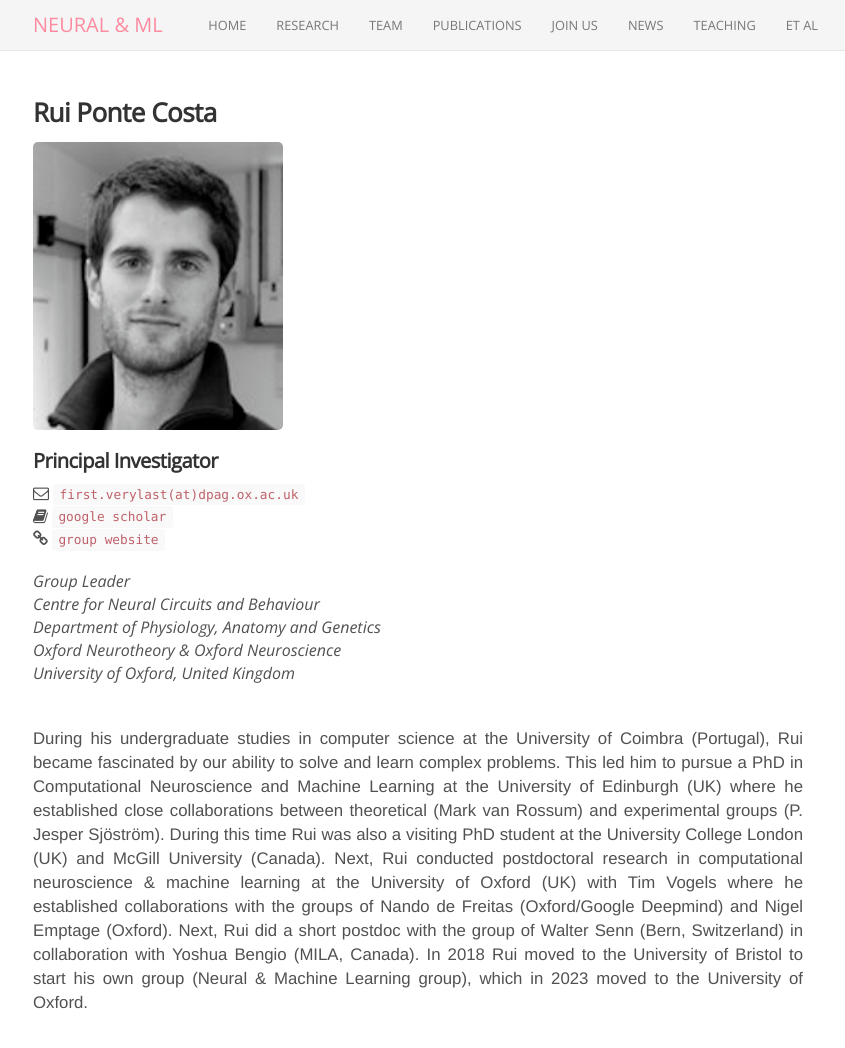
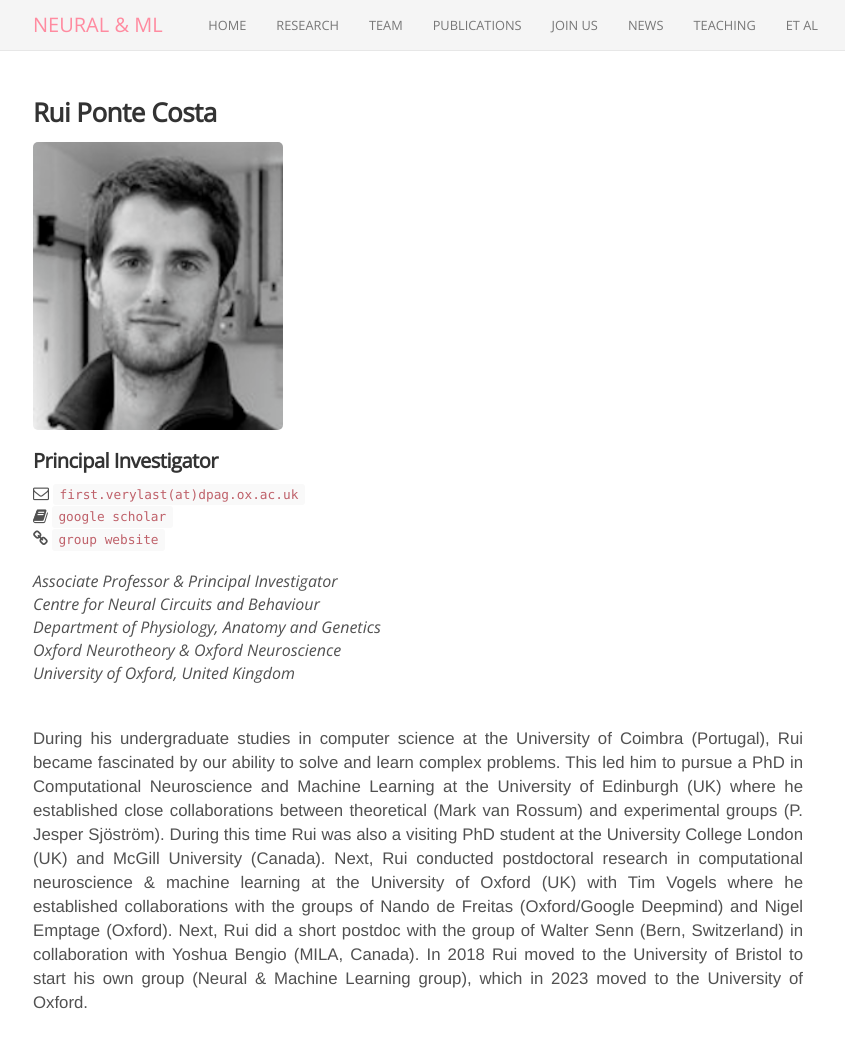
Before and after one commit to neuralml/neuralml.github.io, a Jekyll site: the page built from _people/ruipontecosta.md, in a window 1280 px wide and 1058 px high. Shown: the top 1048 px of the window, without its empty margins (222-1067 px from the left). Built offline with Jekyll 4.4.1, drawn with Linux system fonts in a browser that asks for light colours; nearby versions of some CDN libraries.

Commit message:
Update ruipontecosta.md

```diff
--- a/_people/ruipontecosta.md
+++ b/_people/ruipontecosta.md
@@ -26,7 +26,7 @@ Merchant Venturers Building<br>
 Woodland Road<br>
 Bristol, BS8 1UB, England, United Kingdom<br>-->
 
-_Group Leader_ <br>
+_Associate Professor & Principal Investigator_ <br>
 _Centre for Neural Circuits and Behaviour_<br>
 _Department of Physiology, Anatomy and Genetics_<br>
 _Oxford Neurotheory & Oxford Neuroscience_<br>
```
